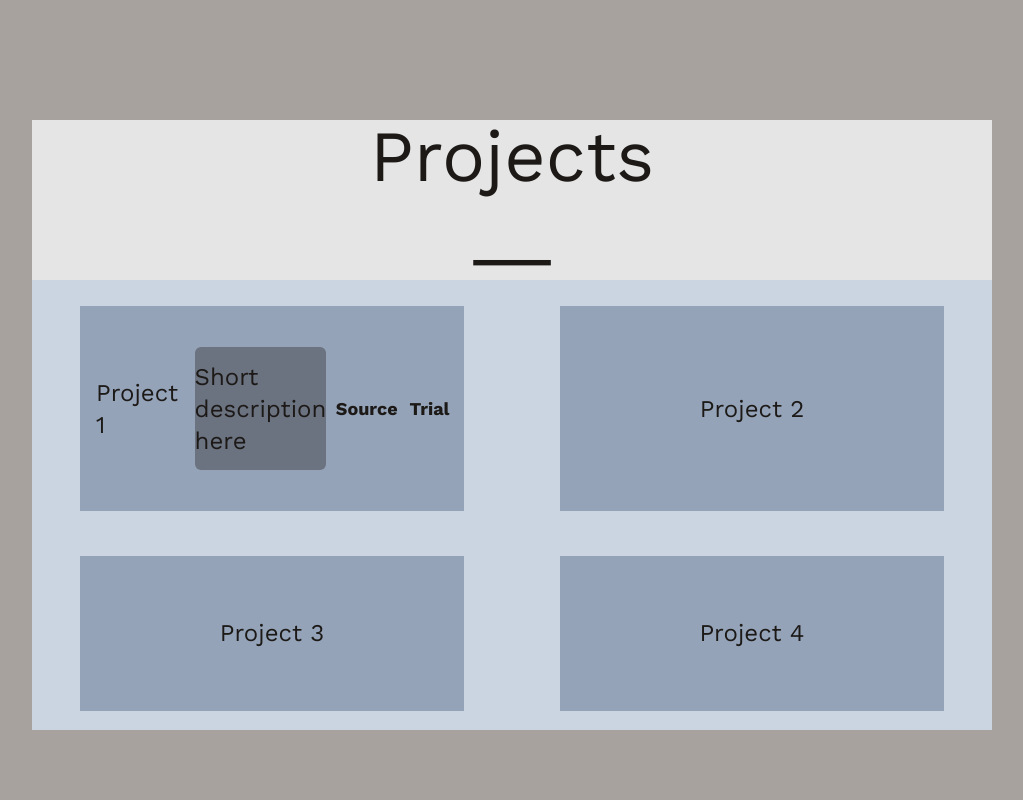
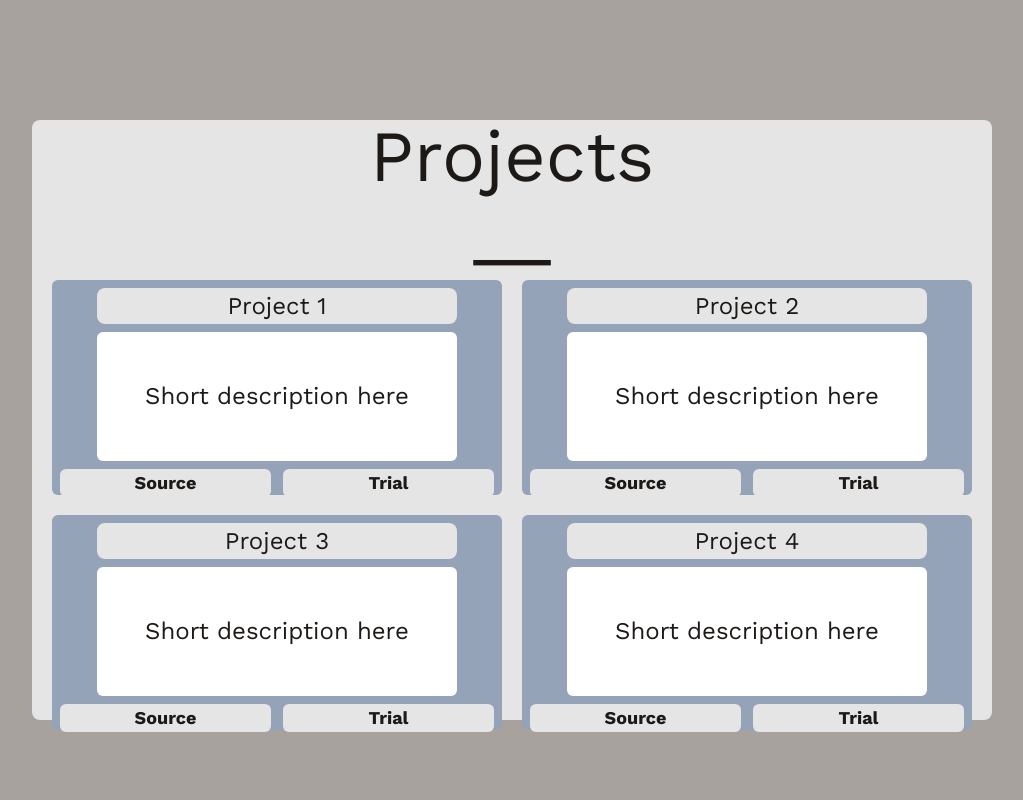
Before and after one commit to justatoaster47/portfolio_site, a Next.js app: page / in a window 1280 px wide. Shown: the part 1580-2380 px from the top of the page, without its empty margins (128-1151 px from the left). Built offline with nearby package versions, Linux system fonts and the light colour scheme.

Commit message:
Everything is good more or less. Need to make responsive now.

```diff
--- a/app/layout.js
+++ b/app/layout.js
@@ -7,7 +7,7 @@ export const metadata = {
 
 export default function RootLayout({ children }) {
   return (
-    <html lang='en' className='font-worksans text-textcolor bg-background'>
+    <html lang='en' className='font-worksans text-textcolor bg-background flex-wrap'>
       <body> { children } </body>
     </html>
   )
--- /dev/null
+++ b/components/ProjectDisplay.js
@@ -0,0 +1,28 @@
+
+const ProjectDisplay = ({ Title, Description, SourceLink, TrialLink }) => {
+  return (
+    <div className='flex flex-wrap justify-center items-center h-full w-full bg-third rounded-md'>
+    <div className='flex justify-center items-center bg-primary rounded-lg w-4/5 h-1/6 m-2'>
+      <h1>
+        {Title}
+      </h1>
+    </div>
+    <div className='flex w-4/5 h-3/5 p-0 rounded-md justify-center items-center bg-white'>
+      <p>
+        {Description }
+      </p>
+    </div>
+  <div className='flex justify-around w-full gap-3 bg-transparent p-2 rounded-md '>
+    <a href={SourceLink} target="_blank" className='flex bg-primary hover:text-hovertextcolor text-lg font-bold justify-center items-center rounded-md align-bottom w-1/2 h-full'>
+       Source
+    </a>
+    <a href={TrialLink} target="_blank" className='flex bg-primary hover:text-hovertextcolor text-lg font-bold justify-center items-center rounded-md align-bottom w-1/2 h-full'>
+        Trial
+    </a>
+
+  </div>
+</div>
+  )
+}
+
+export default ProjectDisplay
--- a/pages/About.js
+++ b/pages/About.js
@@ -21,10 +21,10 @@ const About = () => {
   }, []);
 
   return (
-    <div id='About' className="flex justify-center items-center w-full h-screen bg-background">
+    <div id='About' className="flex justify-center items-center w-full h-screen bg-background ">
 
 
-      <div className="flex-col w-3/4 h-3/4 bg-primary text-7xl ">
+      <div className="flex-col w-3/4 h-3/4 bg-primary text-7xl rounded-lg">
         <h1 className="flex justify-center">
           About
         </h1>
--- a/pages/Contact.js
+++ b/pages/Contact.js
@@ -6,7 +6,7 @@ const Contact = () => {
   return (
     <div id='Contact' className="flex justify-center items-center w-full h-screen bg-background">
 
-      <div className="flex-col w-3/4 h-3/4 bg-primary justify-center items-center text-7xl">
+      <div className="flex-col w-3/4 h-3/4 bg-primary justify-center items-center text-7xl rounded-lg">
         <h1 className="flex justify-center">
           Contact
         </h1>
--- a/pages/Landing.js
+++ b/pages/Landing.js
@@ -1,7 +1,7 @@
 const Landing = () => {
   return (
     <div id='Home' className="flex justify-center items-center w-full h-screen">
-      <div className="flex-col p-5 w-3/4 h-1/2 bg-primary">
+      <div className="flex-col p-5 w-3/4 h-1/2 bg-primary rounded-lg">
 
         <div className="flex w-full items-baseline text-2xl">
           <h1 className="flex text-4xl"> Hello there! </h1>
--- a/pages/Projects.js
+++ b/pages/Projects.js
@@ -1,12 +1,12 @@
 "use client";
 
 import { useState } from 'react';
-
+import ProjectDisplay from '@components/ProjectDisplay';
 
 const Projects = () => {
   return (
     <div id='Projects' className="flex justify-center items-center w-full h-screen bg-background">
-      <div className="flex-col w-3/4 h-3/4 bg-primary justify-center items-center text-7xl">
+      <div className="flex-col w-3/4 h-3/4 bg-primary justify-center items-center text-7xl rounded-lg">
 
         <h1 className="flex justify-center">
           Projects
@@ -16,84 +16,17 @@ const Projects = () => {
         __
         </h1>
 
+      <div className='grid grid-cols-2 grid-rows-2 text-2xl mt-4 h-3/4 w-full flex-wrap place-items-center gap-5 pr-5 pl-5'>
 
+        <ProjectDisplay Title='Project 1' Description='Short description here' SourceLink='https://google.com' TrialLink='https://google.com' />
 
-{/*
-      <div className='flex items-center justify-self-center text-2xl w-full flex-wrap  bg-slate-300'>
+        <ProjectDisplay Title='Project 2' Description='Short description here' SourceLink='https://google.com' TrialLink='https://google.com' />
 
-        <div className='w-1/2 h-1/2 bg-slate-400 '>
-          Project 1
+        <ProjectDisplay Title='Project 3' Description='Short description here' SourceLink='https://google.com' TrialLink='https://google.com' />
 
-          <div className='flex h-3/4 w-full justify-center items-center'>
+        <ProjectDisplay Title='Project 4' Description='Short description here' SourceLink='https://google.com' TrialLink='https://google.com' />
 
-            <h1 className='flex bg-third rounded-lg p-2 m-2 justify-center w-4/5 h-1/4 items-center'>
-              Project 1
-            </h1>
-
-            <div className='bg-gray-500 flex w-4/5 h-3/5 p-0 rounded-md justify-center items-center'>
-              <p>
-                Short description here
-              </p>
-            </div>
-
-          </div>
-          <div className='flex justify-around h-1/4 w-full gap-3 bg-transparent p-3 rounded-md '>
-
-            <button className='flex bg-third hover:text-hovertextcolor text-lg font-bold justify-center items-center rounded-md align-bottom w-1/2 h-full'>Source</button>
-
-            <button className='flex bg-third hover:text-hovertextcolor text-lg font-bold justify-center items-center  rounded-md align-bottom w-1/2 h-full'>Trial</button>
-
-          </div>
-
-        </div>
-
-        <div className='w-1/2 h-1/2 bg-slate-400'>
-          Project 2
-        </div>
-        <div className='w-1/2 h-1/2 bg-slate-400'>
-          Project 3
-        </div>
-        <div className='w-1/2 h-1/2 bg-slate-400'>
-          Project 4
-        </div>
-
-      </div> */}
-
-
-      <div className='grid grid-cols-2 text-2xl mt-4 h-3/4 w-full flex-wrap bg-slate-300 place-items-center'>
-        <div className='flex justify-center items-center flex-shrink-0 w-4/5 h-4/5 aspect-w-1 aspect-h-1 bg-slate-400'>
-
-            <h1 className='flex bg-third rounded-lg p-2 m-2 justify-center w-4/5 h-1/4 items-center'>
-              Project 1
-            </h1>
-
-            <div className='bg-gray-500 flex w-4/5 h-3/5 p-0 rounded-md justify-center items-center'>
-              <p>
-                Short description here
-              </p>
-            </div>
-
-          <div className='flex justify-around h-1/4 w-full gap-3 bg-transparent p-3 rounded-md '>
-
-            <button className='flex bg-third hover:text-hovertextcolor text-lg font-bold justify-center items-center rounded-md align-bottom w-1/2 h-full'>Source</button>
-
-            <button className='flex bg-third hover:text-hovertextcolor text-lg font-bold justify-center items-center  rounded-md align-bottom w-1/2 h-full'>Trial</button>
-          </div>
-
-        </div>
-        <div className='flex justify-center items-center flex-shrink-0 w-4/5 h-4/5 aspect-w-1 aspect-h-1 bg-slate-400'>
-          Project 2
-        </div>
-        <div className='flex justify-center items-center flex-shrink-0 w-4/5 h-4/5 aspect-w-1 aspect-h-1 bg-slate-400'>
-          Project 3
-        </div>
-        <div className='flex justify-center items-center flex-shrink-0 w-4/5 h-4/5 aspect-w-1 aspect-h-1 bg-slate-400'>
-          Project 4
-        </div>
       </div>
-
-
-
 
     </div>
   </div>
```
